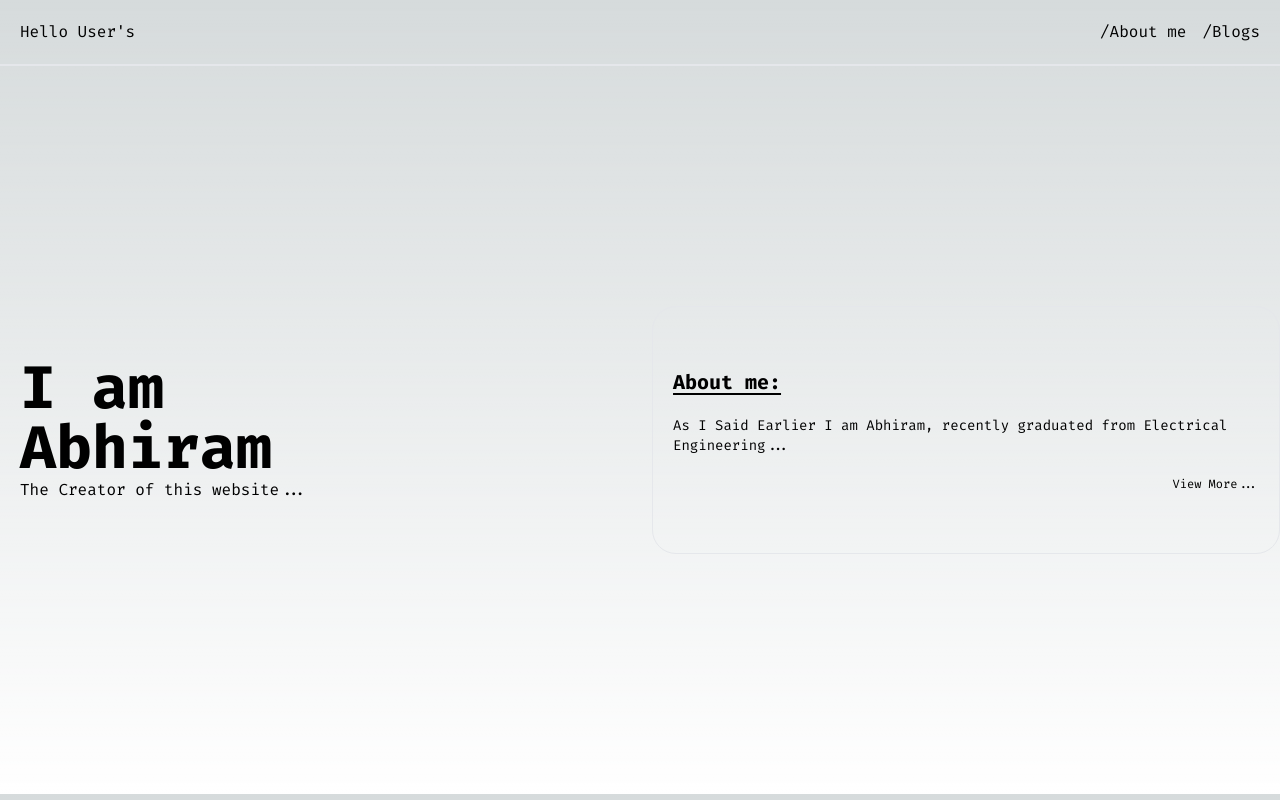
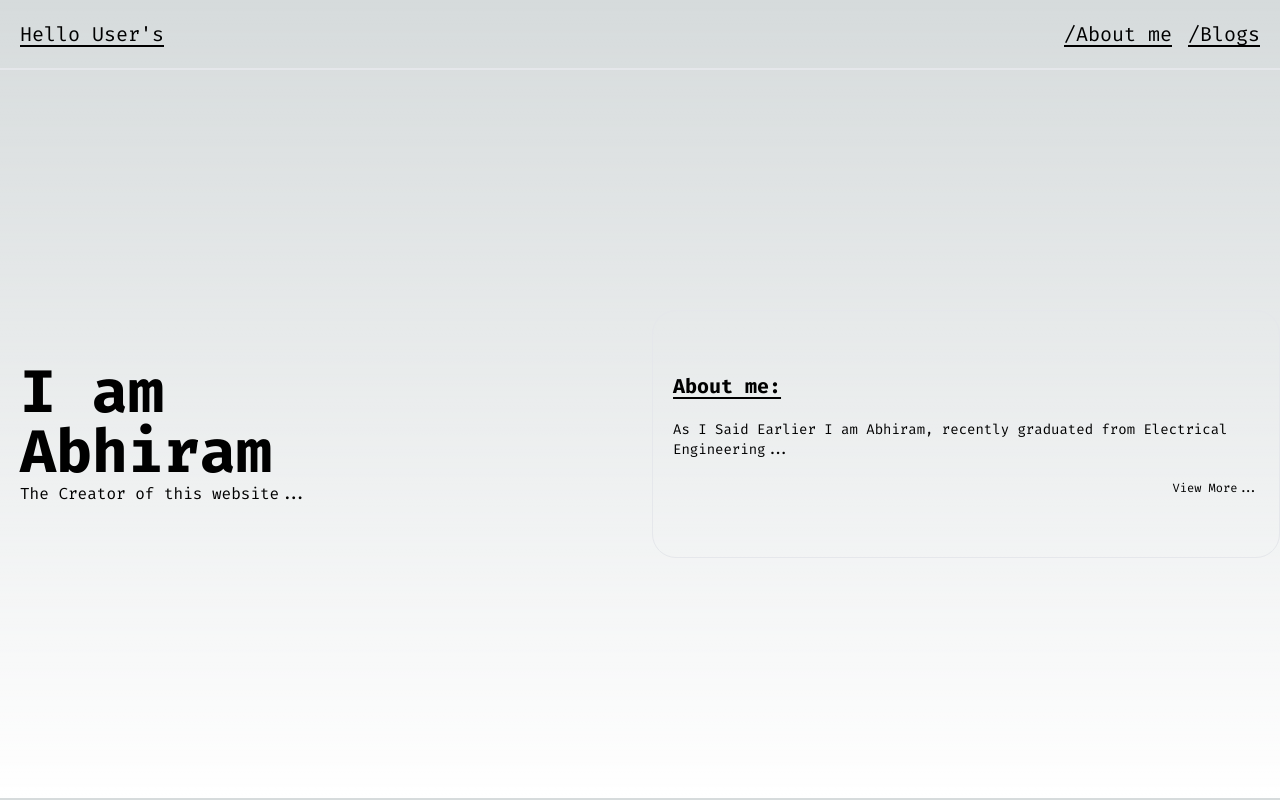
Before and after one commit to TheDummyUser/gogogo, a Next.js app: page / in a window 1280 px wide. Built offline with nearby package versions, Linux system fonts and the light colour scheme.

Commit message:
margin...

```diff
--- a/app/page.tsx
+++ b/app/page.tsx
@@ -5,12 +5,12 @@ const page = () => {
   return (
     <div>
       <header className="flex justify-between p-5 max-w-7xl mx-auto border-b-2">
-        <div>
-          <p>Hello User's</p>
+        <div className='lg:text-xl text-xs'>
+          <Link href="/" className='underline underline-offset-4 hover:text-blue-500 hover:text-xl'>Hello User's</Link>
         </div>
-        <div className="flex gap-4">
-          <Link href="#">/About me</Link>
-          <Link href="#">/Blogs</Link>
+        <div className="flex gap-4 lg:text-xl text-xs">
+          <Link href="#" className='underline underline-offset-4 hover:text-blue-500 hover:text-xl'>/About me</Link>
+          <Link href="#" className='underline underline-offset-4 hover:text-blue-500 hover:text-xl'>/Blogs</Link>
         </div>
       </header>
 
@@ -22,7 +22,7 @@ const page = () => {
             <p>The Creator of this website...</p>
           </div>
 
-          <div className="flex flex-col justify-center p-5 space-y-5 border lg:pt-5 lg:pb-5  lg:m-60 lg:mr-0 rounded-3xl h-auto">
+          <div className="flex ml-5 mr-5 flex-col justify-center p-5 space-y-5 border lg:pt-5 lg:pb-5  lg:m-60 lg:mr-0 rounded-3xl h-auto">
             <p className="text-xl font-bold underline underline-offset-4">About me:</p>
             <p className='text-sm'>As I Said Earlier I am Abhiram, recently graduated from Electrical Engineering...</p>
             <p className='text-xs flex justify-end'>View More...</p>
```
